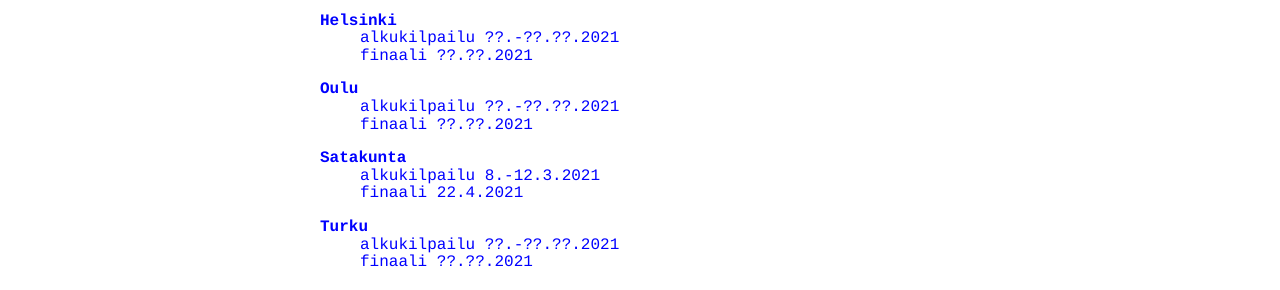
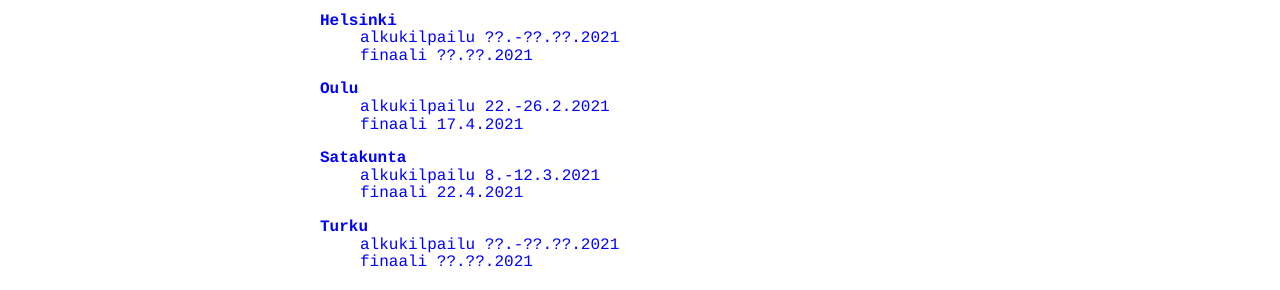
Before and after one commit to matematiikkakilpailut/matematiikkakilpailut.github.io, a Jekyll site: the page built from seiskat/index.html, in a window 1280 px wide. Shown: the part 399-689 px from the top of the page. Built offline with Jekyll 4.4.1, drawn with Linux system fonts in a browser that asks for light colours.

Commit message:
Update index.html
Oulu

```diff
--- a/seiskat/index.html
+++ b/seiskat/index.html
@@ -20,8 +20,8 @@
   <dd>alkukilpailu ??.-??.??.2021</dd>
   <dd>finaali ??.??.2021</dd>
   <dt><strong>Oulu</strong></dt>
-  <dd>alkukilpailu ??.-??.??.2021</dd>
-  <dd>finaali ??.??.2021</dd>
+  <dd>alkukilpailu 22.-26.2.2021</dd>
+  <dd>finaali 17.4.2021</dd>
   <dt><strong>Satakunta</strong></dt>
   <dd>alkukilpailu 8.-12.3.2021</dd>
   <dd>finaali 22.4.2021</dd>
```
